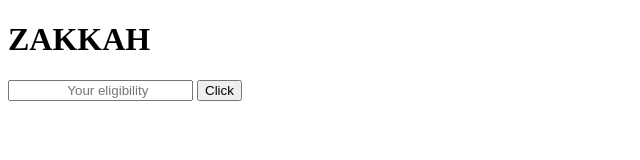
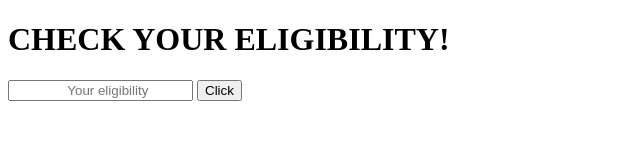
Before and after one commit to ibrahim4444-i/ZakkahNisab, a plain HTML site: page index.html in a window 1280 px wide. Shown: the whole page, without its empty margins (0-640 px from the left). Drawn offline with Linux system fonts and the light colour scheme.

Commit message:
Update index.html
file edit

```diff
--- a/index.html
+++ b/index.html
@@ -8,7 +8,7 @@
 
   <meta charset="UTF-8">
 
-  <meta name="viewport" content=" " , initial-scale="1.0">
+  <meta name="viewport" content="width=device-width, initial-scale=1.0">
 
 </head>
 
@@ -16,10 +16,12 @@
 
   <div>
 
-    <h1 id="status">ZAKKAH</h1>
+    <h1 id="status">CHECK YOUR ELIGIBILITY!</h1>
 
     <input type="number" id="zakat" placeHolder="               Your eligibility" />
 
     <button id="check">Click</button>
 
   </div>
+</body>
+</html>
```
